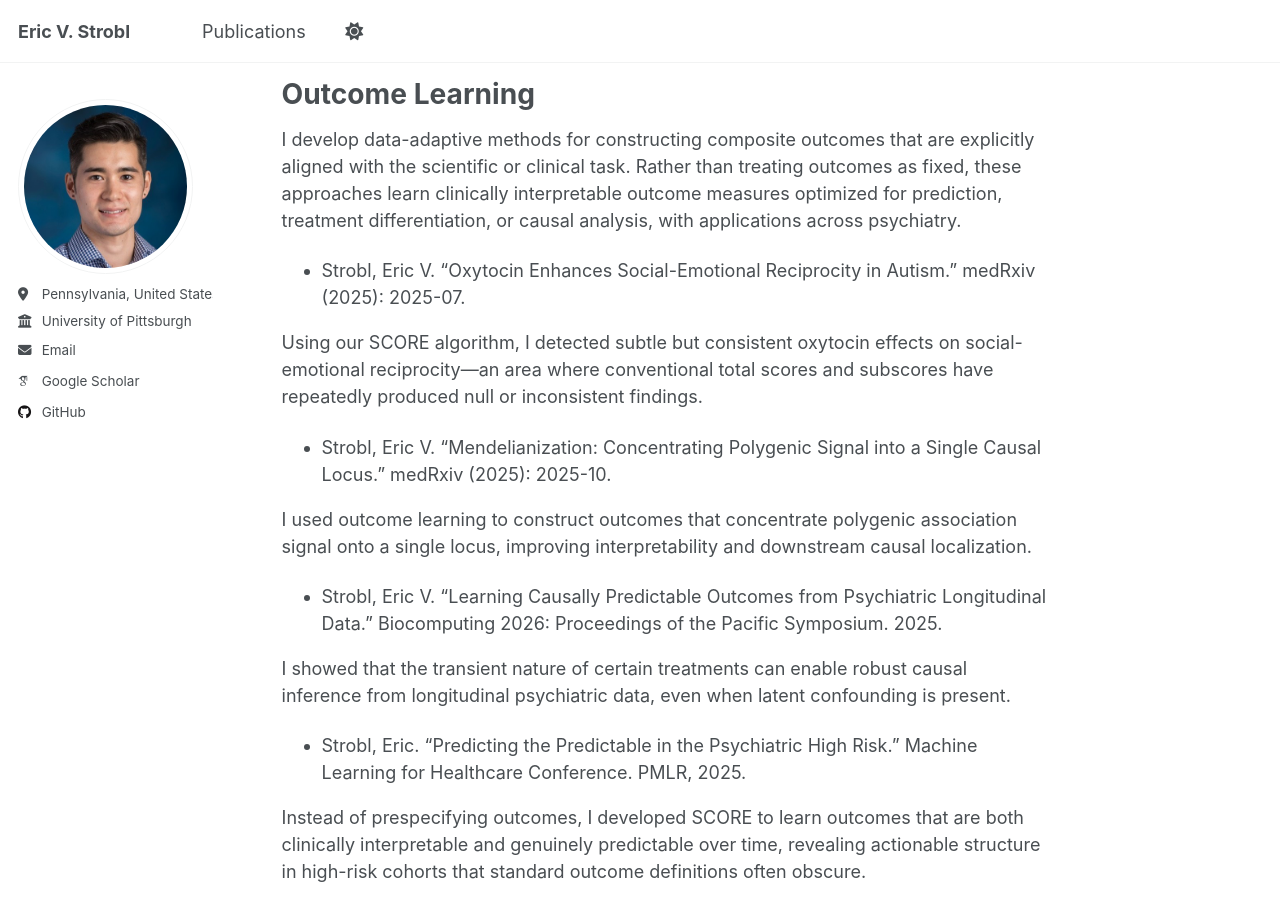
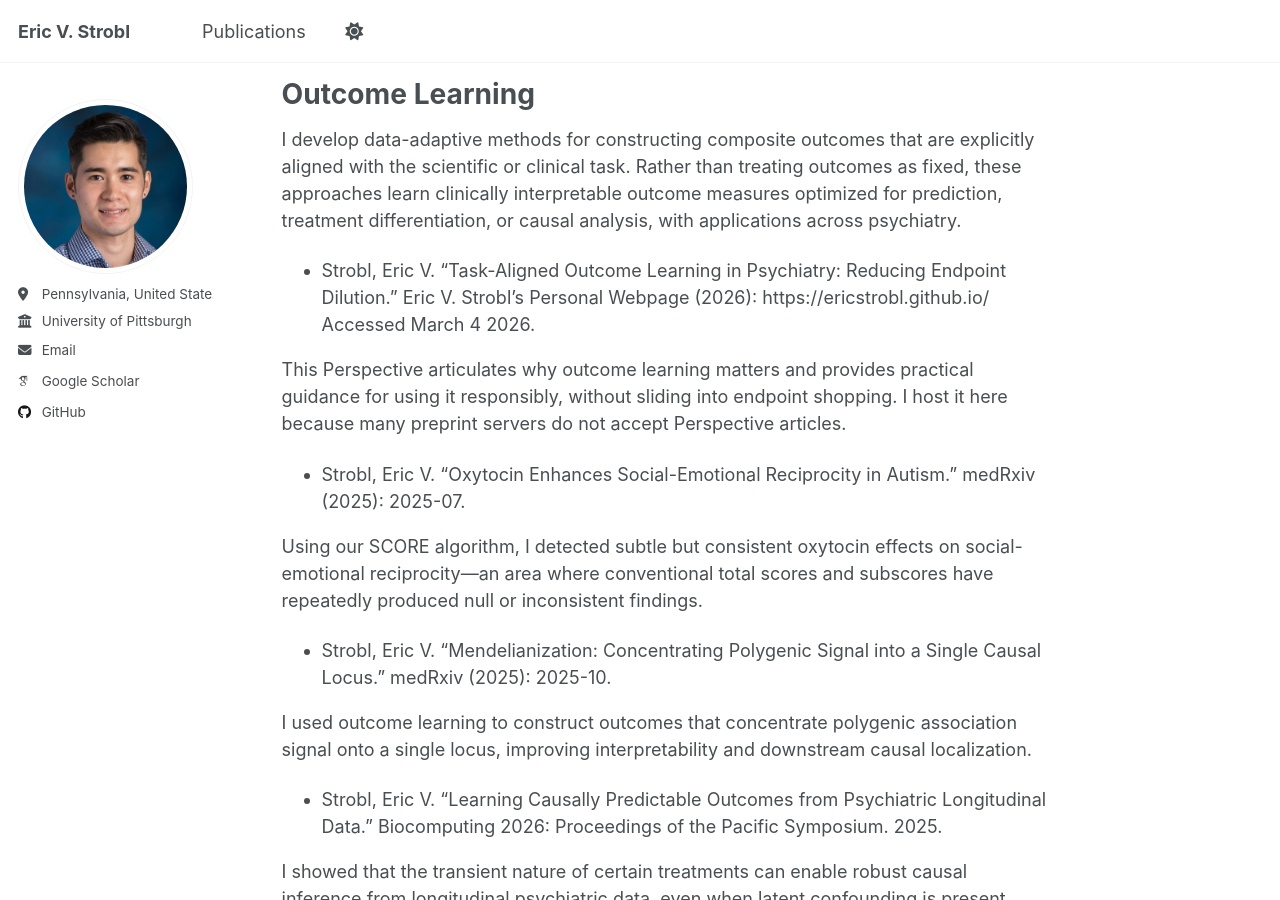
Before and after one commit to ericstrobl/ericstrobl.github.io, a Jekyll site: the page built from _pages/about.md, in a window 1280 px wide and 900 px high, scrolled down 434 px. Built offline with Jekyll 4.4.1, drawn with Linux system fonts in a browser that asks for light colours; some web fonts are replaced; a script that is not in the unit is left out.

Commit message:
Update about.md

```diff
--- a/_pages/about.md
+++ b/_pages/about.md
@@ -15,6 +15,9 @@ Outcome Learning
 ======
 I develop data-adaptive methods for constructing composite outcomes that are explicitly aligned with the scientific or clinical task. Rather than treating outcomes as fixed, these approaches learn clinically interpretable outcome measures optimized for prediction, treatment differentiation, or causal analysis, with applications across psychiatry.
 
+- Strobl, Eric V. "Task-Aligned Outcome Learning in Psychiatry: Reducing Endpoint Dilution." Eric V. Strobl's Personal Webpage (2026): https://ericstrobl.github.io/ Accessed March 4 2026.
+
+This Perspective articulates why outcome learning matters and provides practical guidance for using it responsibly, without sliding into endpoint shopping. I host it here because many preprint servers do not accept Perspective articles.
 - Strobl, Eric V. "Oxytocin Enhances Social-Emotional Reciprocity in Autism." medRxiv (2025): 2025-07.
 
 Using our SCORE algorithm, I detected subtle but consistent oxytocin effects on social-emotional reciprocity---an area where conventional total scores and subscores have repeatedly produced null or inconsistent findings.
```
